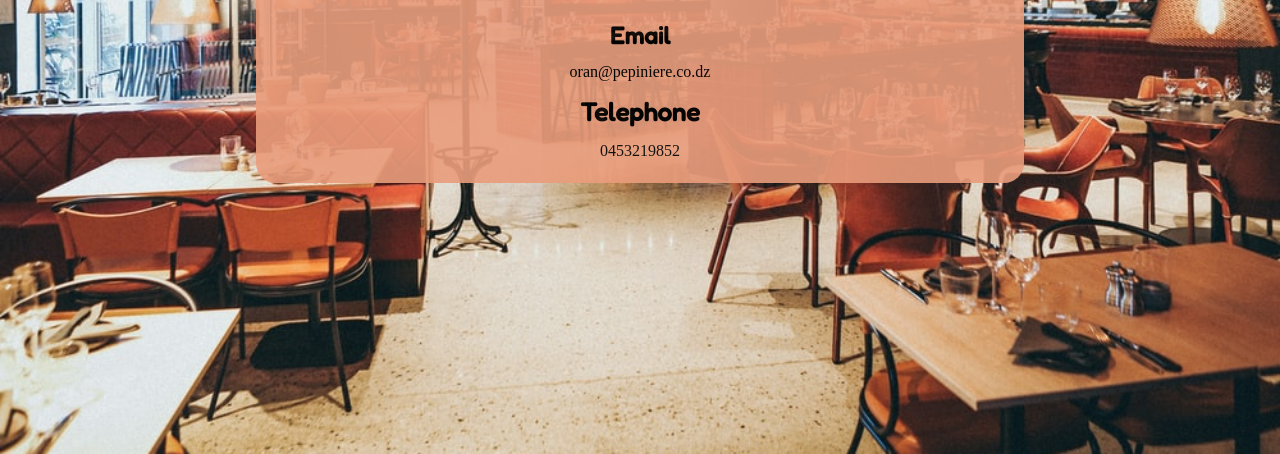
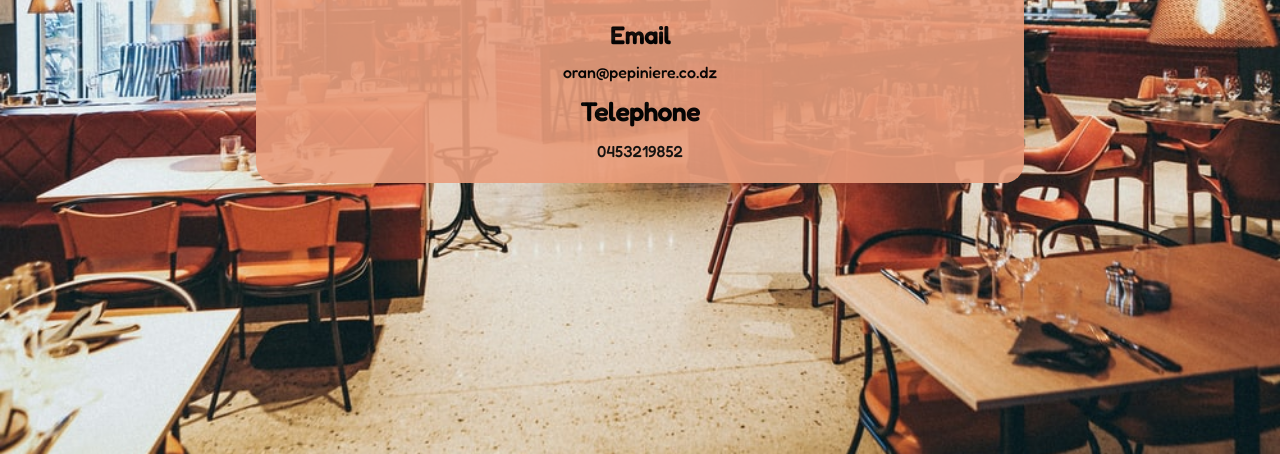
Before and after one commit to AmineDerbal/Restaurant-Page, a plain HTML site: page index.html in a window 1280 px wide. Shown: the part 346-800 px from the top of the page. Drawn offline with Linux system fonts and the light colour scheme.

Commit message:
add font to p and adress tag in the css

```diff
--- a/style.css
+++ b/style.css
@@ -1,3 +1,4 @@
+@import url('https://fonts.googleapis.com/css2?family=Fredoka:wght@300;500&family=Roboto+Serif:wght@200&display=swap');
 @import url('https://fonts.googleapis.com/css2?family=Fredoka:wght@300;500&family=Roboto+Serif:wght@200&display=swap');
 
 :root{
@@ -107,3 +108,7 @@ h3{
 h1,h2,h3{
   font-family: 'Fredoka', sans-serif;
 }
+
+p,adress{
+  font-family: 'Fredoka', sans-serif;
+}
```
